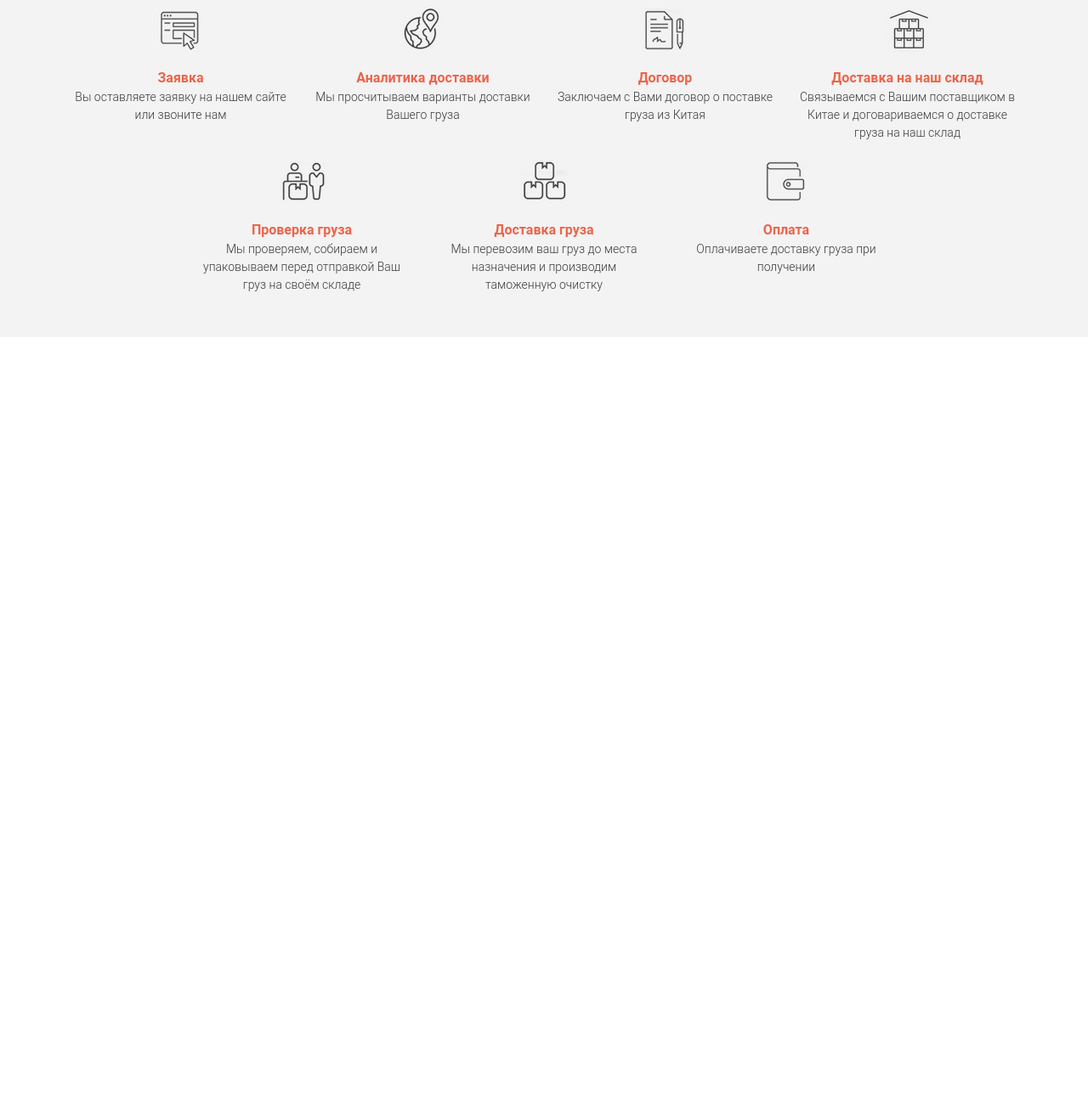
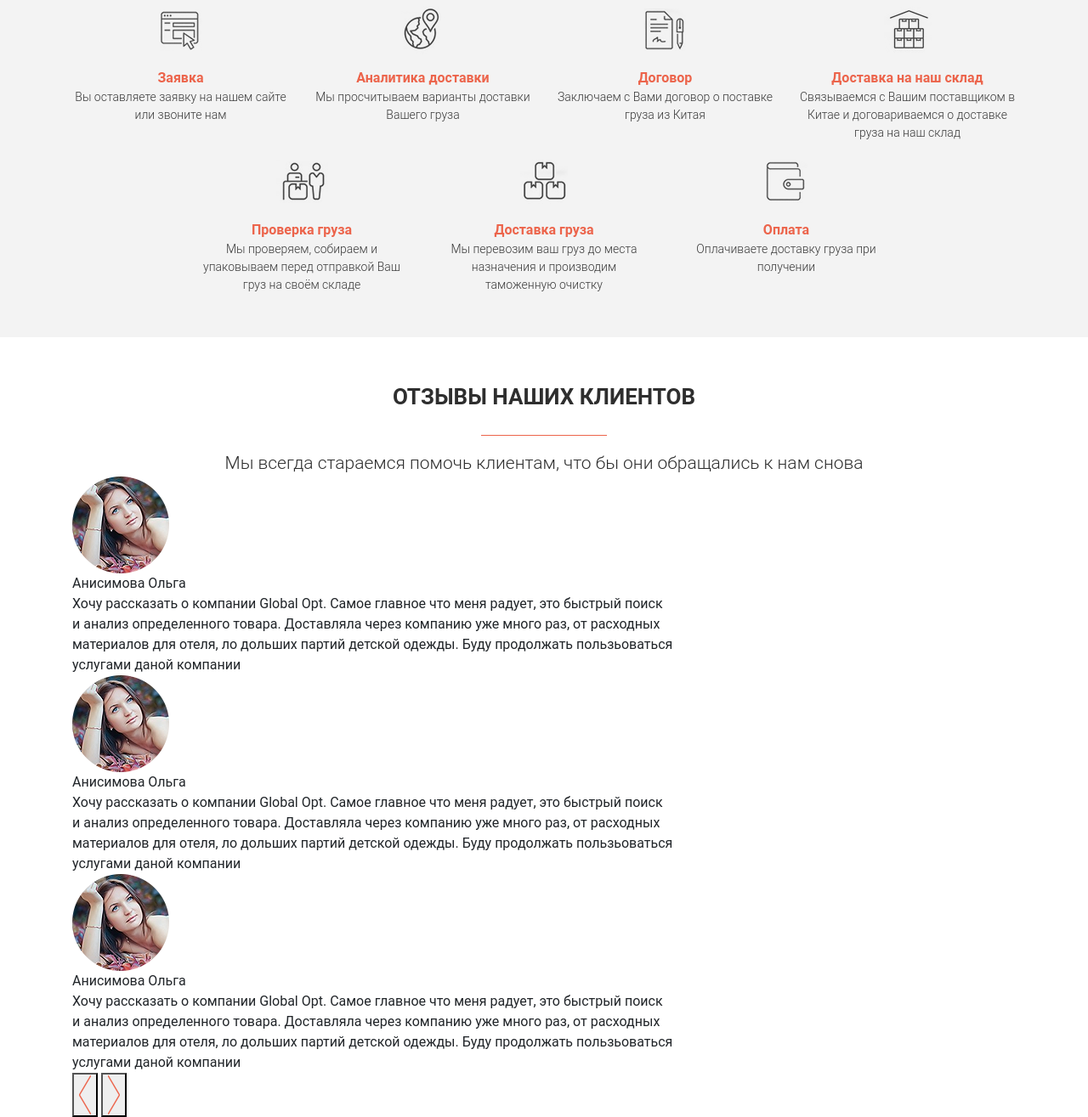
Before and after one commit to gerasimok/Glopt, a website: page src/index.html in a window 1280 px wide. Shown: the part 3960-5275 px from the top of the page at 85% size. Before the commit the page ends 4357 px from the top, so only its background shows below. Drawn offline with Linux system fonts and the light colour scheme.

Commit message:
add title and divider to reviews block

```diff
--- a/src/index.html
+++ b/src/index.html
@@ -364,5 +364,52 @@
         </div>
       </section>
 
+
+      <section class="reviews">
+          <div class="container">
+              <div class="reviews__title">отзывы наших клиентов</div>
+              <div class="reviews__divider"></div>
+              <div class="reviews__subtitle">Мы всегда стараемся помочь клиентам, что бы они обращались к нам снова</div>
+
+
+              <div class="reviews__item">
+                  <div class="reviews__img">
+                      <img src="images/olga.png" alt="face">
+                  </div>
+                  <div class="reviews__text">
+                      <div class="reviews__name">Анисимова Ольга</div>
+                      <div class="reviews__descr">Хочу рассказать о компании Global Opt. Самое главное что меня радует, это быстрый поиск <br> и анализ определенного товара. Доставляла через компанию уже много раз, от расходных <br> материалов для отеля, ло дольших партий детской одежды. Буду продолжать пользьоваться <br> услугами даной компании</div>
+                  </div>
+
+              </div>
+
+              <div class="reviews__item">
+                  <div class="reviews__img">
+                      <img src="images/olga.png" alt="face">
+                  </div>
+                  <div class="reviews__text">
+                      <div class="reviews__name">Анисимова Ольга</div>
+                      <div class="reviews__descr">Хочу рассказать о компании Global Opt. Самое главное что меня радует, это быстрый поиск <br> и анализ определенного товара. Доставляла через компанию уже много раз, от расходных <br> материалов для отеля, ло дольших партий детской одежды. Буду продолжать пользьоваться <br> услугами даной компании</div>
+                  </div>
+
+              </div>
+
+              <div class="reviews__item">
+                  <div class="reviews__img">
+                      <img src="images/olga.png" alt="face">
+                  </div>
+                  <div class="reviews__text">
+                      <div class="reviews__name">Анисимова Ольга</div>
+                      <div class="reviews__descr">Хочу рассказать о компании Global Opt. Самое главное что меня радует, это быстрый поиск <br> и анализ определенного товара. Доставляла через компанию уже много раз, от расходных <br> материалов для отеля, ло дольших партий детской одежды. Буду продолжать пользьоваться <br> услугами даной компании</div>
+                  </div>
+
+              </div>
+
+            <button type="button" class="prev"><img src="icons/left.png" alt="prev"></button>
+            <button type="button" class="next"><img src="icons/right.png" alt="next"></button>
+
+          </div>
+      </section>
+
 </body>
 </html>
--- /dev/null
+++ b/src/sass/blocks/_reviews.scss
@@ -0,0 +1,25 @@
+.reviews {
+    min-height: 470px;
+    &__title {
+        font-size: 26px;
+        font-weight: bold;
+        text-align: center;
+        color: #2e2e2e;
+        text-transform: uppercase;
+        padding-top: 51px;
+    }
+    &__divider {
+        width: 148px;
+        height: 1px;
+        background-color: $main-color;
+        margin: 0 auto;
+        margin-top: 25px;
+        margin-bottom: 17px;
+    }
+    &__subtitle {
+        font-size: 21px;
+        font-weight: 300;
+        text-align: center;
+        color: #2e2e2e;
+    }
+}
--- a/src/sass/style.scss
+++ b/src/sass/style.scss
@@ -13,3 +13,4 @@
 @import 'blocks/price';
 @import 'blocks/manager';
 @import 'blocks/diagram';
+@import 'blocks/reviews';
```
Also changed, not shown: src/css/style.min.css, src/icons/left.png (added), src/icons/right.png (added).
